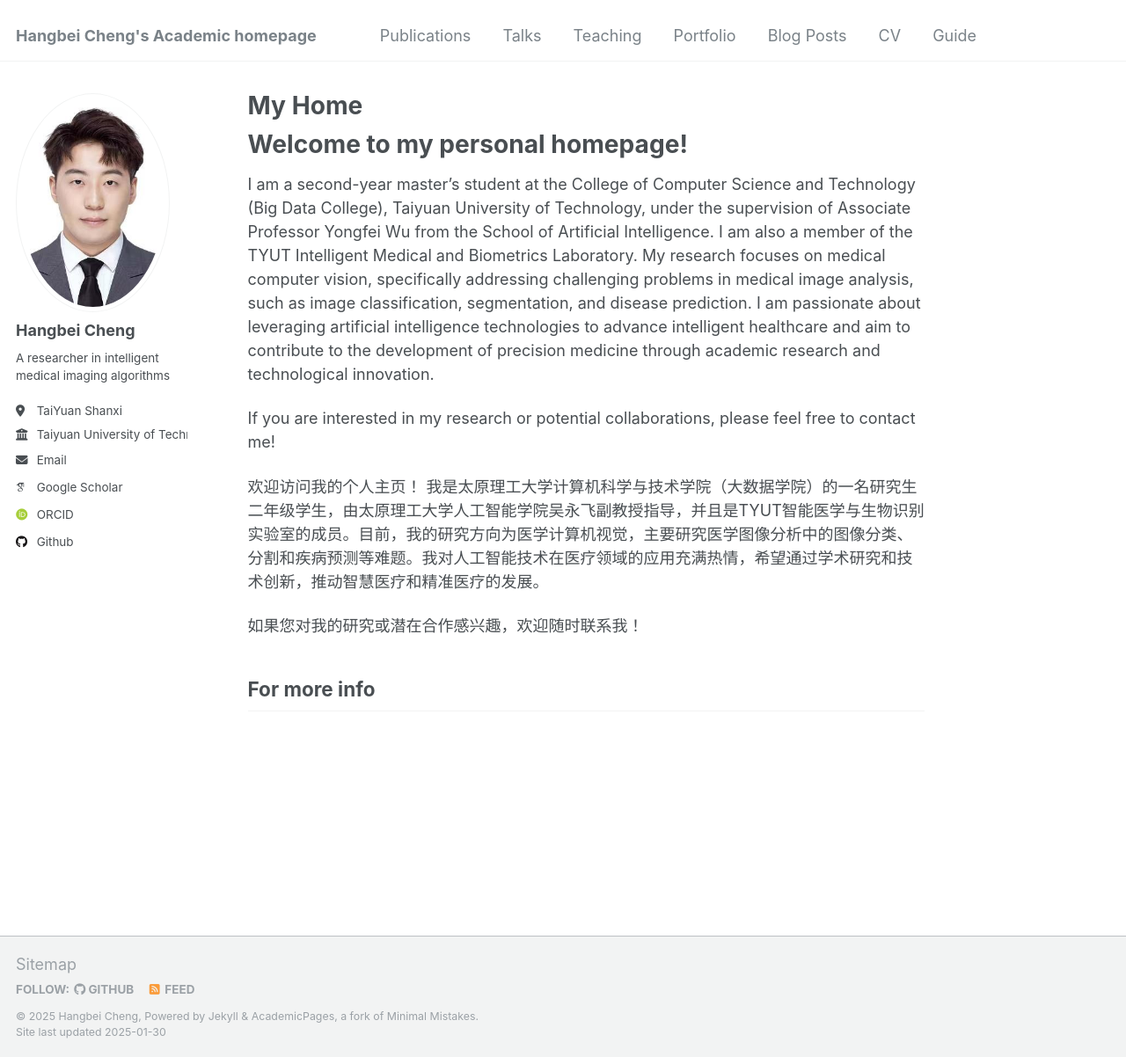
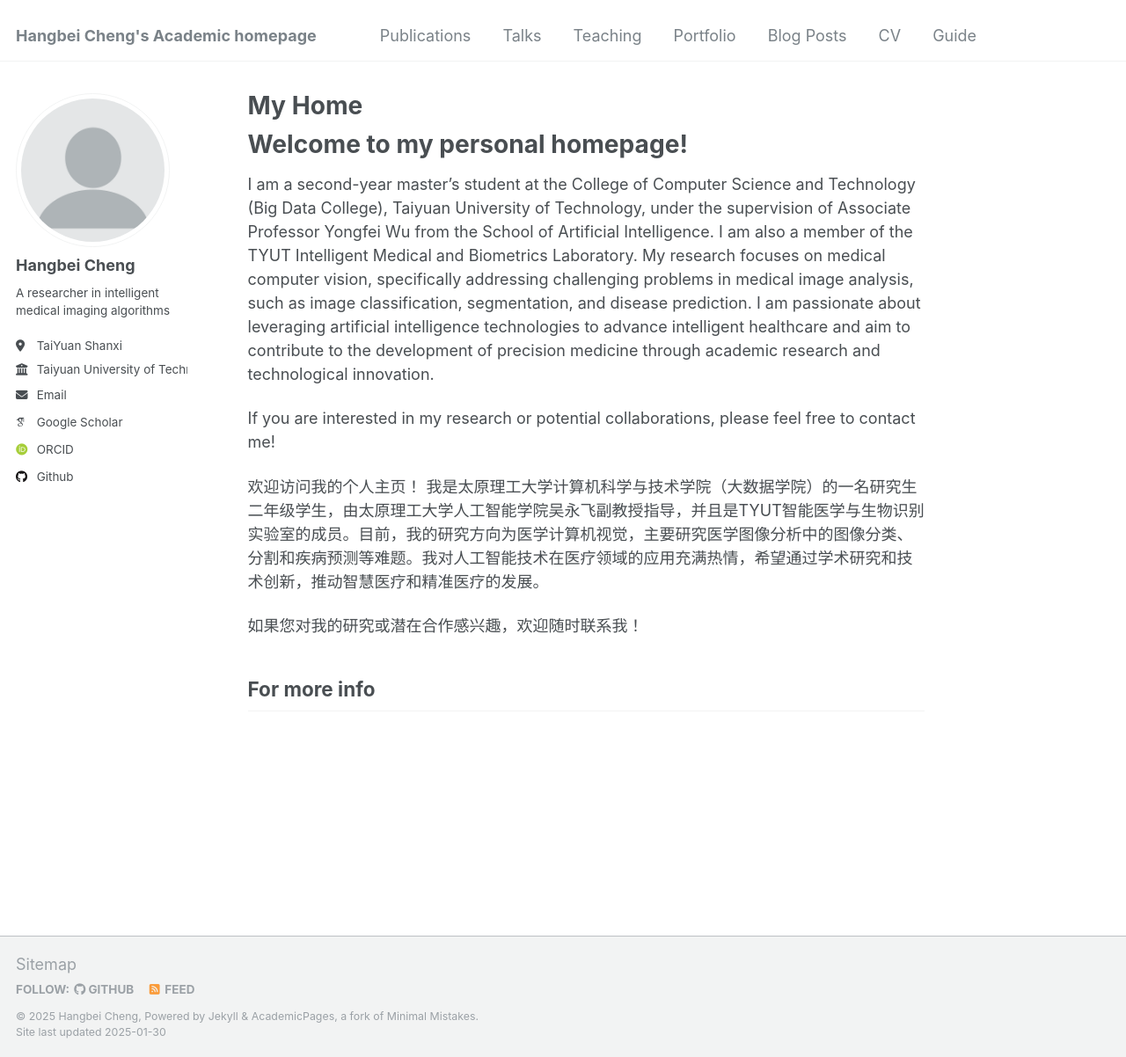
Before and after one commit to chenghangbei0702/chenghangbei0702.github.io, a Jekyll site: the page built from _pages/about.md, in a window 1280 px wide and 1202 px high. Shown: the whole window at 88% size. Built offline with Jekyll 4.4.1, drawn with Linux system fonts in a browser that asks for light colours; some web fonts are replaced.

Commit message:
Update _config.yml

```diff
--- a/_config.yml
+++ b/_config.yml
@@ -12,16 +12,16 @@ title                    : "Hangbei Cheng's Academic homepage"
 title_separator          : "-"
 name                     : &name "Hangbei Cheng"
 description              : &description "personal description"
-url                      : https://chenghangbei0702.github.io # the base hostname & protocol for your site e.g. "https://[your GitHub username].github.io"
+url                      : https://chenghangbei0702.github.io
 baseurl                  : "" # the subpath of your site, e.g. "/blog"
-repository               : "academicpages/academicpages.github.io"
+repository               : "chenghangbei0702/chenghangbei0702.github.io"
 
 # Site Author - The following control what appear as part of the author content on the side bar.
 #               If a field is blank the icon and link will not appear, otherwise it will be shown.
 #               Additional customization can be done by editing /_includes/author-profile.html
 author:
   # Biographic information
-  avatar           : "phone.png"
+  avatar           : "profile.png"
   name             : "Hangbei Cheng"
   pronouns         : # example: "she/her"
   bio              : "A researcher in intelligent medical imaging algorithms"
```
